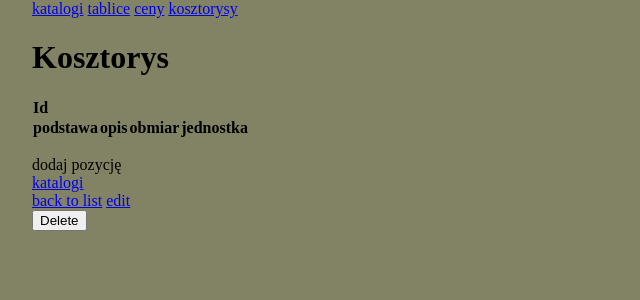
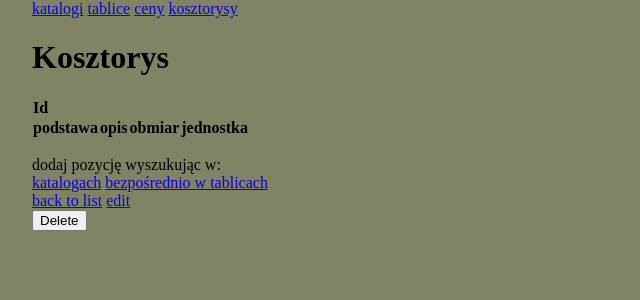
Before and after one commit to MateuszBielski/kosztorysy, a Symfony app: template templates/kosztorys/show.html.twig in a window 1280 px wide. Shown: the top 300 px of the page, without its empty margins (0-640 px from the left). Run offline with Twig, Linux system fonts and the light colour scheme; the template is opened without the code that fills it, so the values that code supplies are empty; some libraries are stand-ins or nearby versions.

Commit message:
Wyszukiwanie z kosztorysem przez tablice przerwane bo nie wczytuje java scriptu

```diff
--- a/templates/kosztorys/show.html.twig
+++ b/templates/kosztorys/show.html.twig
@@ -23,7 +23,9 @@
         {% for pozycja in kosztory.pozycjeKosztorysowe %}
             <tr>
                 <td>
-                    {{ pozycja.getPodstawaNormowa().getFullName() }}
+                    <a href="{{ path('pozycja_kosztorysowa_edit',{'id': pozycja.id}) }}">
+                        {{ pozycja.getPodstawaNormowa().getFullName() }}
+                    </a>
                 </td>
                 <td>
                     {{ pozycja.podstawaNormowa.CompoundDescription() }}
@@ -39,9 +41,10 @@
         {% endfor %}
     </table>
     <br>
-    dodaj pozycję<br>
+    dodaj pozycję wyszukując w:<br>
     {# <a href="{{ path('kosztorys_catalog_index', {'id': kosztory.id}) }}">katalogiPrzezKosztorys</a> #}
-    <a href="{{ path('catalog_index_przez_kosztorys', {'kosztorys': kosztory.id}) }}">katalogi</a><br>
+    <a href="{{ path('catalog_index_przez_kosztorys', {'kosztorys': kosztory.id}) }}">katalogach</a>
+    <a href="{{ path('cl_table_index_przez_kosztorys', {'kosztorys': kosztory.id}) }}">bezpośrednio w tablicach</a><br>
     {# <a href="{{ path('kosztorys_cl_table_index', {'id': kosztory.id}) }}">tablice</a> #}
 
     <a href="{{ path('kosztorys_index') }}">back to list</a>
```
Also changed, not shown: src/Controller/ClTableController.php (+14 -0 lines), templates/pozycja_kosztorysowa/edit.html.twig (+6 -4 lines).
